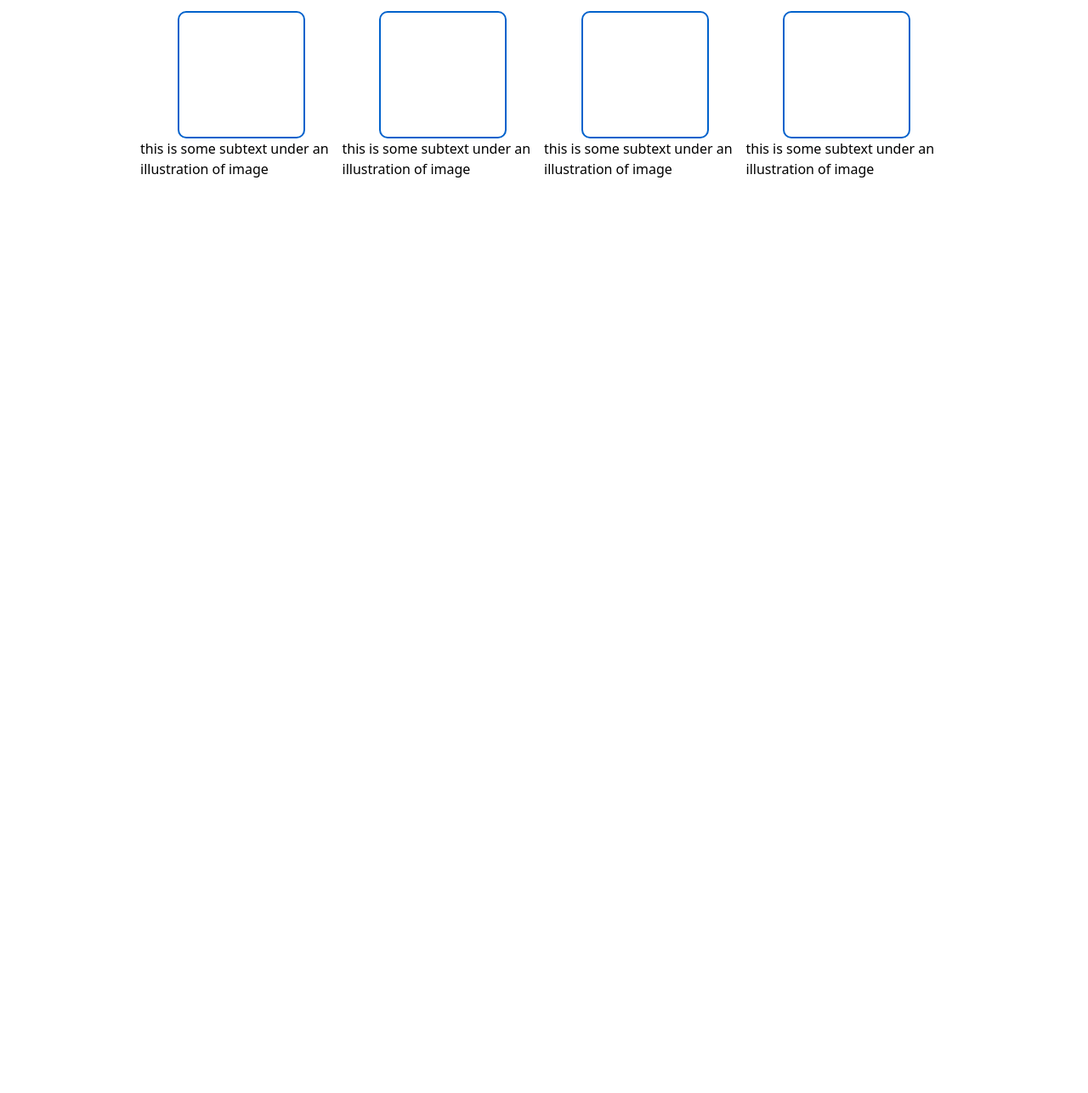
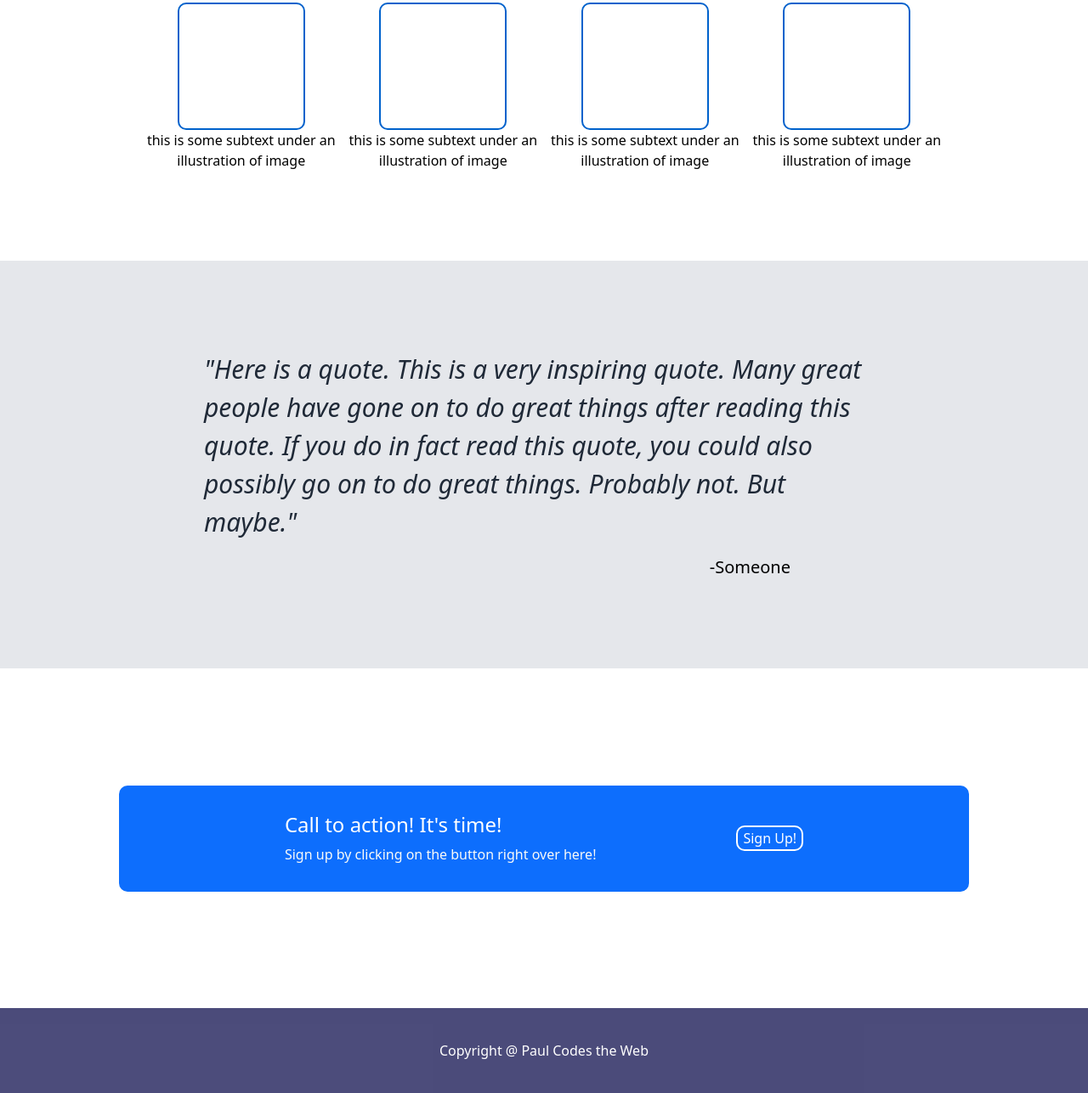
Before and after one commit to paulseabrook/design1, a plain HTML site: page index.html in a window 1280 px wide. Shown: the part 827-2114 px from the top of the page at 85% size. Before the commit the page ends 1169 px from the top, so only its background shows below. Drawn offline with nearby package versions, Linux system fonts and the light colour scheme.

Commit message:
Finished the HTML and CSS for this simple design

```diff
--- a/index.html
+++ b/index.html
@@ -17,7 +17,7 @@
     <header>
       <div class="navbar">
         <h3>Header Logo</h3>
-        <div class="left-links">
+        <div class="right-links">
           <a class="headerLink" href="#">header link one</a>
           <a class="headerLink" href="#">header link two</a>
           <a class="headerLink" href="#">header link three</a>
@@ -27,10 +27,10 @@
         <div class="heroContent">
           <h1>This is a Fantastic Website</h1>
           <p>
-            Wow, what a design. This demo website incorporates some crucial html
-            and css fundamentals, most important being it's use of flexbox.
-            Having the skills to fully code a website of this quality from
-            scratch is a wonderful skill to possess.
+            Wow, what a simple, yet effective design. This demo website
+            incorporates some crucial html and css fundamentals, most important
+            being it's use of flexbox. Having the skills to fully code a website
+            of this quality from scratch is a wonderful skill to possess.
           </p>
           <button type="button" class="btn btn-primary btn-lg">Sign Up!</button>
         </div>
@@ -68,5 +68,26 @@
         </div>
       </div>
     </div>
+    <div class="quoteDiv">
+      <p class="quote">
+        "Here is a quote. This is a very inspiring quote. Many great people have
+        gone on to do great things after reading this quote. If you do in fact
+        read this quote, you could also possibly go on to do great things.
+        Probably not. But maybe."
+      </p>
+      <text class="name">-Someone</text>
+    </div>
+    <div class="callToActionParent">
+      <div class="callToActionChild">
+        <div class="actionContent">
+          <h4>Call to action! It's time!</h4>
+          <p class="bottomPara">
+            Sign up by clicking on the button right over here!
+          </p>
+        </div>
+        <button class="bottomButton">Sign Up!</button>
+      </div>
+    </div>
+    <footer class="footer">Copyright @ Paul Codes the Web</footer>
   </body>
 </html>
--- a/style.css
+++ b/style.css
@@ -15,7 +15,7 @@ header {
   flex: 1;
 }
 
-.left-links {
+.right-links {
   display: flex;
   color: #f9faf8;
   align-items: center;
@@ -26,14 +26,16 @@ a {
   text-decoration: none;
 }
 
-/* a:link {
-  text-decoration: none;
-} */
-
 .headerLink {
   margin: 15px;
   color: white;
   text-decoration: none;
+  padding-right: 20px;
+  padding-top: 20px;
+}
+
+.headerLink:hover {
+  color: rgb(209, 206, 206);
 }
 
 h1 {
@@ -44,17 +46,19 @@ h3 {
   color: #f9faf8;
   font-size: 24px;
   margin: 15px;
+  padding-left: 20px;
+  padding-top: 20px;
 }
 
 .headerCard {
-  min-width: 500px;
+  min-width: 450px;
   display: flex;
   justify-content: center;
   align-items: center;
   line-height: 1.7;
   flex-direction: row;
   justify-content: left;
-  padding: 150px;
+  padding: 125px;
 }
 
 #signUpButton {
@@ -75,6 +79,7 @@ p {
   align-items: center;
   justify-content: center;
   display: flex;
+  margin-left: 25px;
 }
 
 .randomInfo {
@@ -89,11 +94,12 @@ p {
   font-size: 36px;
   font-weight: extra-bold;
   color: #1f2937;
+  padding-top: 20px;
 }
 
 .randomContentParent {
   display: flex;
-  padding: 100px 150px 100px 150px;
+  padding: 100px 150px 75px 150px;
 }
 
 .randomContentChild {
@@ -102,6 +108,7 @@ p {
   justify-content: center;
   align-items: center;
   min-width: 100;
+  text-align: center;
 }
 
 /* The color for the button that we will use for the call to action is rgb(0, 98, 204) */
@@ -115,3 +122,84 @@ p {
 .randomPara {
   color: black;
 }
+
+button {
+  cursor: pointer;
+}
+
+.quoteDiv {
+  background-color: #e5e7eb;
+  display: flex;
+  justify-content: center;
+  align-items: center;
+  flex-direction: column;
+  height: 60vh;
+}
+
+.quote {
+  font-size: 30px;
+  color: #1f2937;
+  font-weight: lighter;
+  font-style: italic;
+  display: flex;
+  text-align: left;
+  max-width: 1000px;
+  padding-left: 100px;
+  padding-right: 100px;
+}
+
+.name {
+  align-self: flex-end;
+  font-size: 20px;
+  color: black;
+  font-style: none;
+  font-style: none;
+  min-width: 100px;
+  padding-right: 350px;
+}
+
+.callToActionParent {
+  height: 50vh;
+  display: flex;
+  align-items: center;
+  justify-content: center;
+}
+
+.callToActionChild {
+  background-color: #0d6efd;
+  display: flex;
+  border-radius: 10px;
+  padding: 30px;
+  width: 1000px;
+  align-items: center;
+  justify-content: space-evenly;
+  height: 125px;
+}
+
+.actionContent {
+  color: white;
+}
+
+.bottomButton {
+  background-color: #0d6efd;
+  color: white;
+  border: solid 2px white;
+  border-radius: 10px;
+  cursor: pointer;
+}
+.bottomButton:hover {
+  background-color: #0f55bedf;
+}
+
+.bottomPara {
+  margin-bottom: 0;
+}
+
+footer {
+  display: flex;
+  height: 100px;
+  color: white;
+  background-color: rgba(53, 53, 106, 0.888);
+  justify-content: center;
+  align-items: center;
+}
```
